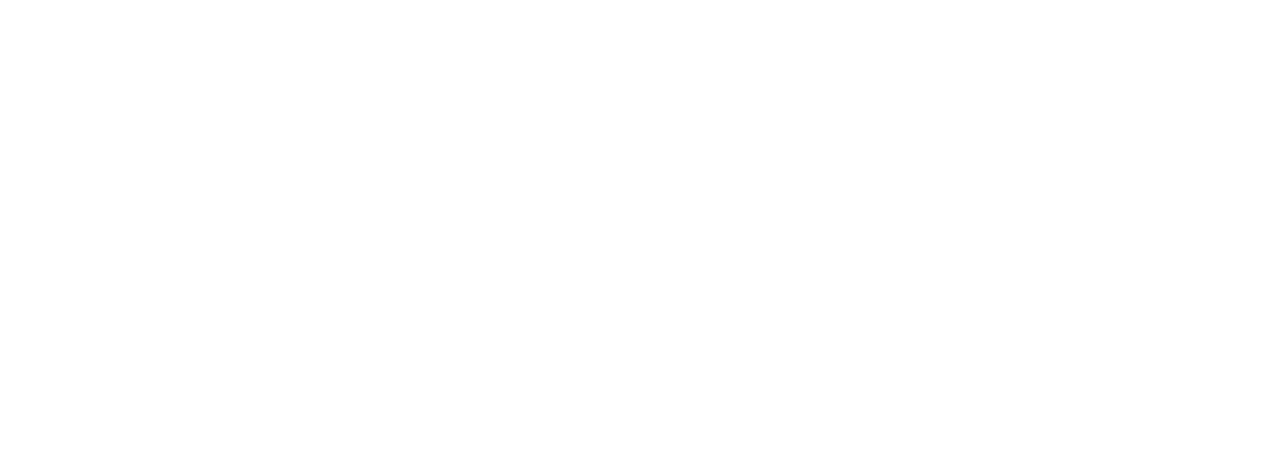
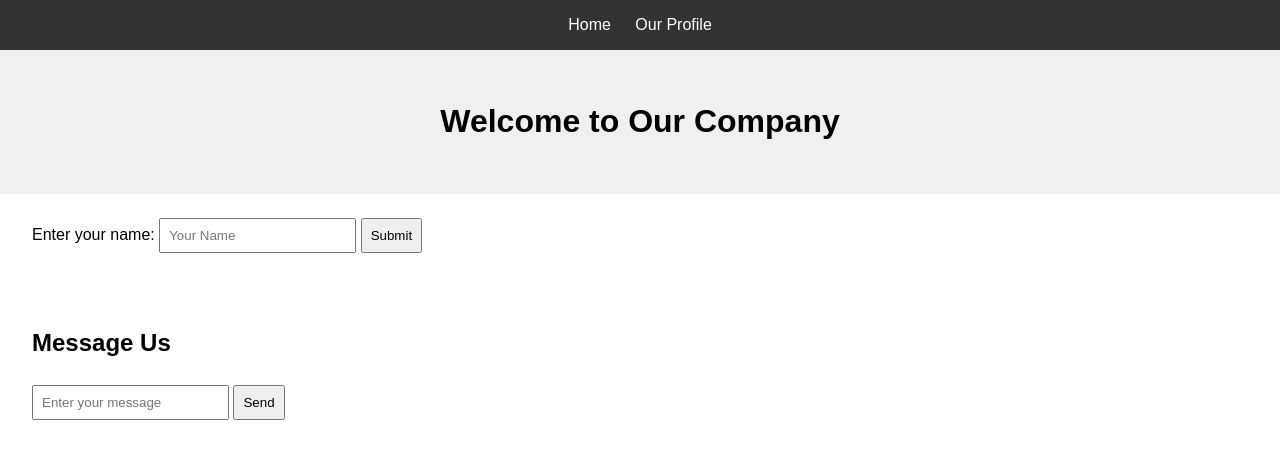
Before and after one commit to Revou-Coding-Camp/codingcamp-14-jul-25-RizkyRR27, a plain HTML site: page index.html in a window 1280 px wide. Drawn offline with Linux system fonts and the light colour scheme.

Commit message:
rapihkan

```diff
--- a/index.html
+++ b/index.html
@@ -1,11 +1,37 @@
-<!DOCTYPE html>
+    <!DOCTYPE html>
 <html lang="en">
 <head>
-    <meta charset="UTF-8">
-    <meta name="viewport" content="width=device-width, initial-scale=1.0">
-    <title>Document</title>
+  <meta charset="UTF-8" />
+  <meta name="viewport" content="width=device-width, initial-scale=1.0" />
+  <title>Company Home</title>
+  <link rel="stylesheet" href="style.css" />
 </head>
 <body>
+  <nav>
+    <a href="index.html">Home</a>
+    <a href="profile.html">Our Profile</a>
+  </nav>
 
+  <header class="banner">
+    <h1>Welcome to Our Company</h1>
+  </header>
+
+  <section class="welcome">
+    <label for="nameInput">Enter your name:</label>
+    <input type="text" id="nameInput" placeholder="Your Name" />
+    <button onclick="greetUser()">Submit</button>
+    <p id="greeting"></p>
+  </section>
+
+  <section class="contact">
+    <h2>Message Us</h2>
+    <form onsubmit="return handleSubmit(event)">
+      <input type="text" id="message" placeholder="Enter your message" required />
+      <button type="submit">Send</button>
+    </form>
+    <p id="messageOutput"></p>
+  </section>
+
+  <script src="script.js"></script>
 </body>
 </html>
--- /dev/null
+++ b/script.js
@@ -0,0 +1,13 @@
+function greetUser() {
+  const name = document.getElementById("nameInput").value;
+  const greeting = document.getElementById("greeting");
+  greeting.textContent = `Hi ${name}, welcome to our website!`;
+}
+
+function handleSubmit(event) {
+  event.preventDefault();
+  const msg = document.getElementById("message").value;
+  const output = document.getElementById("messageOutput");
+  output.textContent = `You said: "${msg}"`;
+  return false;
+}
--- /dev/null
+++ b/style.css
@@ -0,0 +1,42 @@
+body {
+  font-family: Arial, sans-serif;
+  margin: 0;
+  padding: 0;
+}
+
+nav {
+  background-color: #333;
+  padding: 1rem;
+  text-align: center;
+}
+
+nav a {
+  color: white;
+  margin: 0 10px;
+  text-decoration: none;
+}
+
+.banner {
+  background-color: #f0f0f0;
+  padding: 2rem;
+  text-align: center;
+}
+
+section {
+  padding: 1rem 2rem;
+}
+
+input, button {
+  margin: 0.5rem 0;
+  padding: 0.5rem;
+}
+
+@media (max-width: 600px) {
+  nav {
+    font-size: 14px;
+  }
+
+  .banner {
+    font-size: 18px;
+  }
+}
```
Also changed, not shown: profile.html (added, +30 -0 lines).
